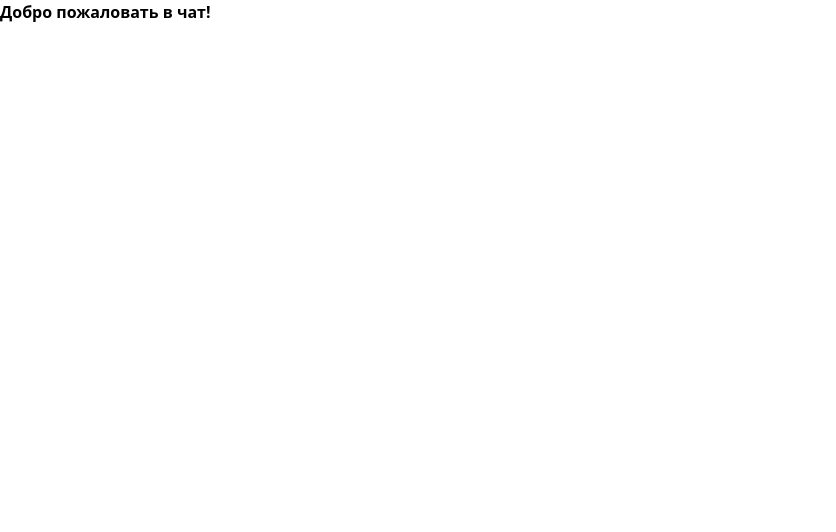
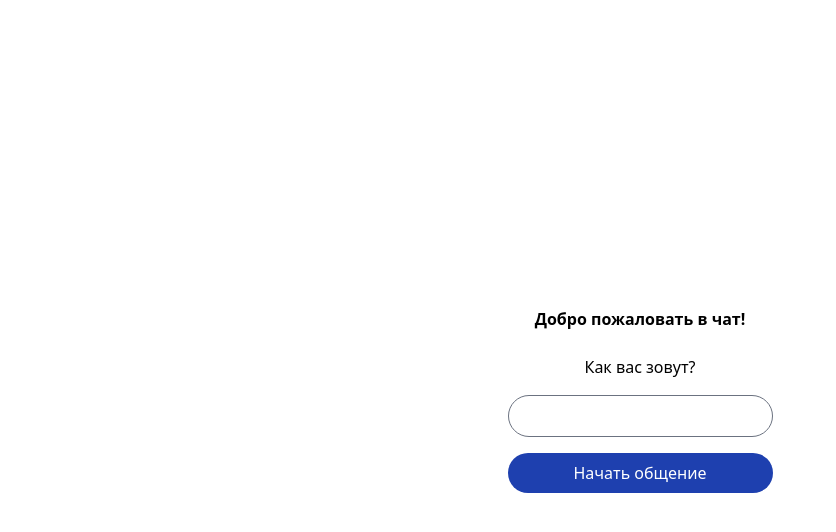
Before and after one commit to ZhukAnna/react-minichat, a React (Create React App) app: page / in a window 1280 px wide. Shown: the top 532 px of the page, without its empty margins (0-836 px from the left). Built offline with nearby package versions, Linux system fonts and the light colour scheme.

Commit message:
add welcome page layout and logic

```diff
--- a/package.json
+++ b/package.json
@@ -39,6 +39,7 @@
     ]
   },
   "devDependencies": {
+    "@tailwindcss/forms": "^0.5.3",
     "@typescript-eslint/eslint-plugin": "^5.45.1",
     "@typescript-eslint/parser": "^5.45.1",
     "autoprefixer": "^10.4.13",
--- a/src/Layout/Layout.tsx
+++ b/src/Layout/Layout.tsx
@@ -3,7 +3,7 @@ import { Outlet } from 'react-router-dom';
 
 function Layout() {
   return (
-    <div className='container mx-auto flex content-center'>
+    <div className='container mx-auto h-screen flex justify-center items-center'>
       <Outlet />
     </div>
   );
--- a/src/Welcome/Welcome.tsx
+++ b/src/Welcome/Welcome.tsx
@@ -1,7 +1,38 @@
-import React from 'react';
+import React, { useState } from 'react';
+import { useNavigate } from 'react-router-dom';
 
 function Welcome() {
-  return <div className='font-bold'>Добро пожаловать в чат!</div>;
+  const [userName, setValue] = useState('');
+  const navigate = useNavigate();
+  const startChat = () => {
+    sessionStorage.setItem('username', userName);
+    navigate('/chat');
+  };
+
+  return (
+    <div className='flex flex-col items-center gap-6'>
+      <h1 className='font-bold'>Добро пожаловать в чат!</h1>
+      <form
+        className='flex flex-col items-center gap-4'
+        onSubmit={() => startChat()}>
+        <label htmlFor='username'>Как вас зовут?</label>
+        <input
+          type='text'
+          id='username'
+          className='form-input px-4 rounded-full'
+          value={userName}
+          onChange={(e) => setValue(e.target.value)}
+          minLength={3}
+        />
+        <button
+          type='submit'
+          className='w-full bg-blue-800 hover:bg-blue-900 text-white py-2 px-4 rounded-full'
+          onClick={() => startChat()}>
+          Начать общение
+        </button>
+      </form>
+    </div>
+  );
 }
 
 export default Welcome;
--- a/tailwind.config.js
+++ b/tailwind.config.js
@@ -1,8 +1,8 @@
 /** @type {import('tailwindcss').Config} */
 module.exports = {
-  content: [ "./src/**/*.{js,jsx,ts,tsx}",],
+  content: ['./src/**/*.{js,jsx,ts,tsx}'],
   theme: {
     extend: {},
   },
-  plugins: [],
-}
+  plugins: [require('@tailwindcss/forms')],
+};
```
Also changed, not shown: 1 other file (tests, documents, lock files or other folders).
